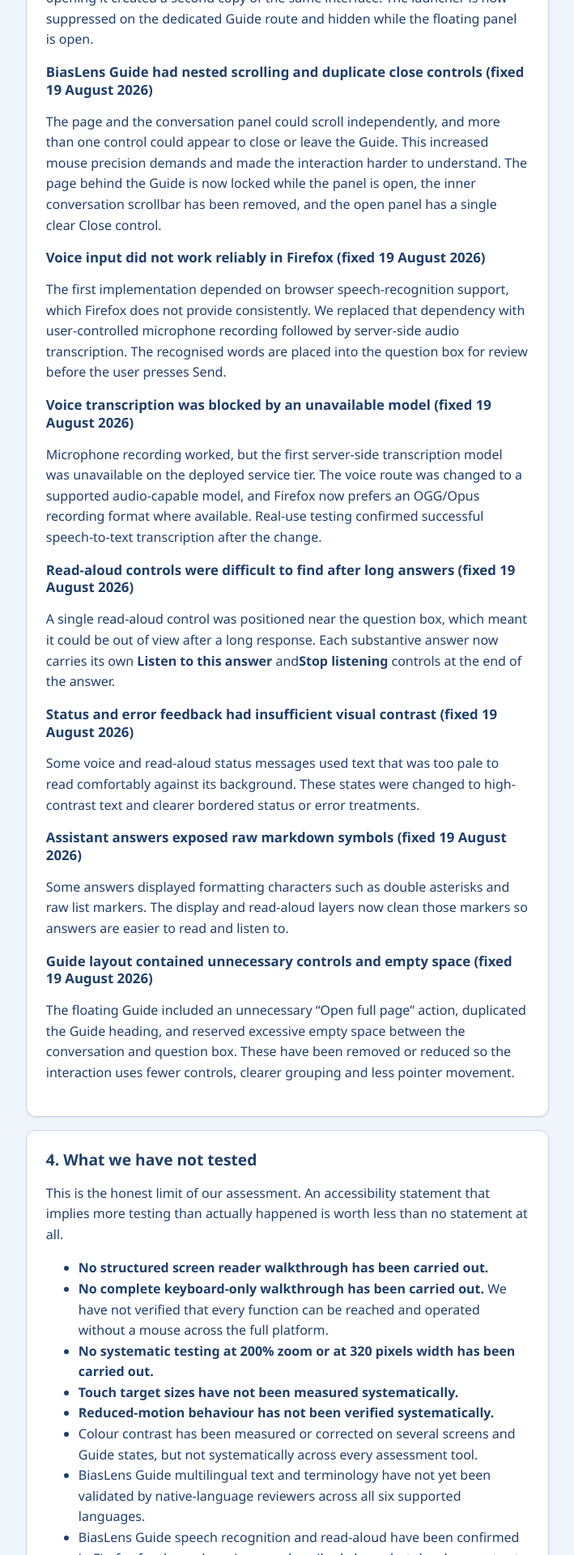
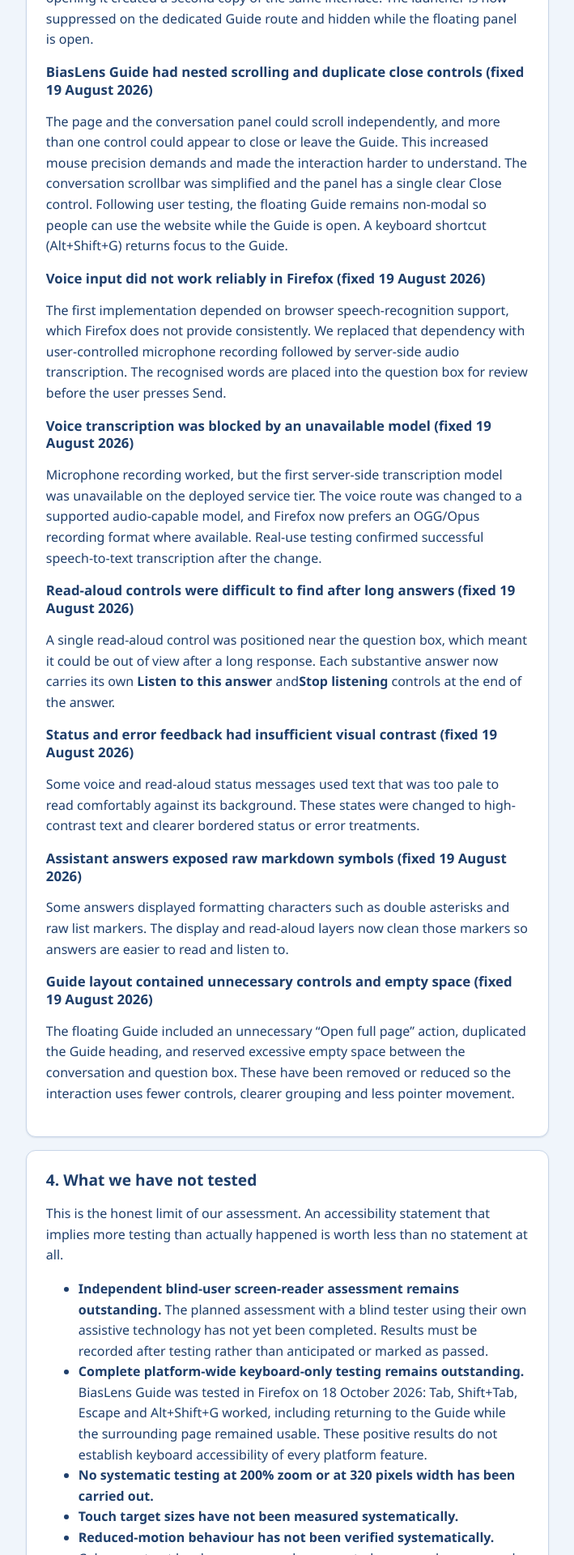
Before and after one commit to laggiesfl/BiasLens-Full-Platform, a Next.js app: page /accessibility-statement in a window 1280 px wide. Shown: the part 2520-4440 px from the top of the page at 81% size, without its empty margins (285-994 px from the left). Built offline with nearby package versions, Linux system fonts and the light colour scheme.

Commit message:
docs: record outstanding blind tester review and verified Guide keyboard interactions

```diff
--- a/src/app/accessibility-statement/page.tsx
+++ b/src/app/accessibility-statement/page.tsx
@@ -190,9 +190,10 @@
           The page and the conversation panel could scroll independently, and more
           than one control could appear to close or leave the Guide. This increased
           mouse precision demands and made the interaction harder to understand.
-          The page behind the Guide is now locked while the panel is open, the
-          inner conversation scrollbar has been removed, and the open panel has a
-          single clear Close control.
+          The conversation scrollbar was simplified and the panel has a single
+          clear Close control. Following user testing, the floating Guide remains
+          non-modal so people can use the website while the Guide is open.
+          A keyboard shortcut (Alt+Shift+G) returns focus to the Guide.
         </p>
 
         <h3 style={{ fontSize: "1.05rem" }}>
@@ -268,12 +269,17 @@
         </p>
         <ul>
           <li>
-            <strong>No structured screen reader walkthrough has been carried out.</strong>
+            <strong>Independent blind-user screen-reader assessment remains outstanding.</strong>{" "}
+            The planned assessment with a blind tester using their own assistive
+            technology has not yet been completed. Results must be recorded after
+            testing rather than anticipated or marked as passed.
           </li>
           <li>
-            <strong>No complete keyboard-only walkthrough has been carried out.</strong> We
-            have not verified that every function can be reached and operated
-            without a mouse across the full platform.
+            <strong>Complete platform-wide keyboard-only testing remains outstanding.</strong>{" "}
+            BiasLens Guide was tested in Firefox on 18 October 2026: Tab,
+            Shift+Tab, Escape and Alt+Shift+G worked, including returning to the
+            Guide while the surrounding page remained usable. These positive
+            results do not establish keyboard accessibility of every platform feature.
           </li>
           <li>
             <strong>
```
